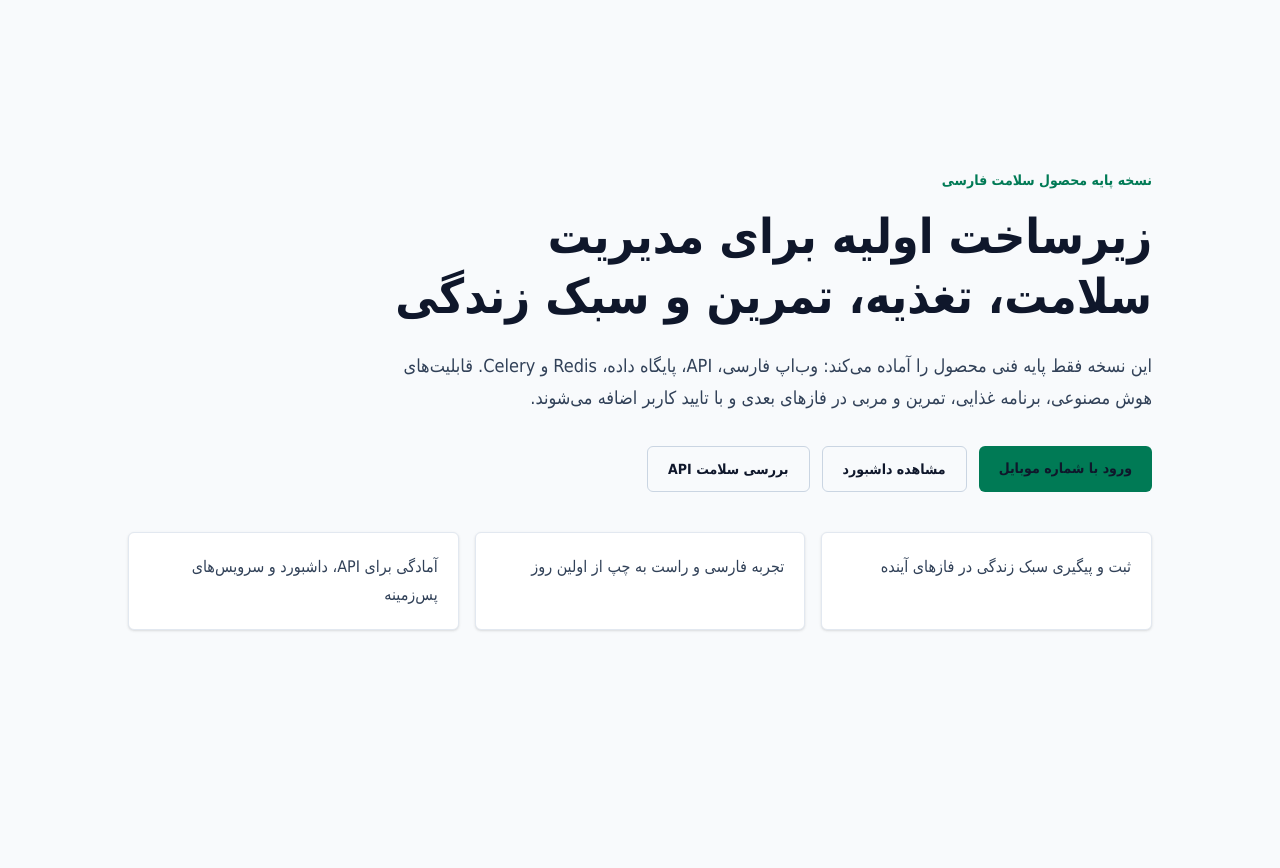
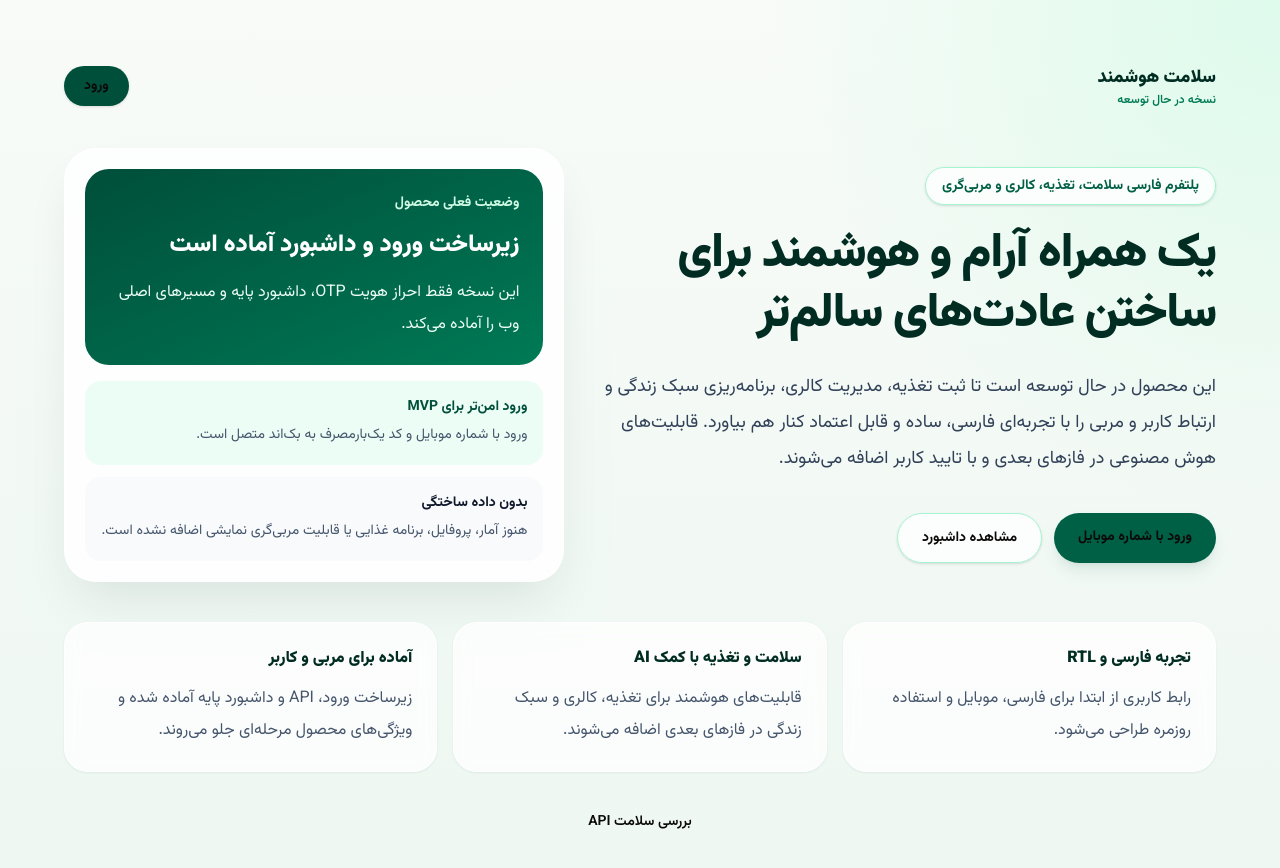
Before and after one commit to Ftm-Sayadzadeh/health-ai-app, a Next.js app in the folder apps/web/: page / in a window 1280 px wide. Shown: the top 868 px of the page. Before the commit the page ends 800 px from the top, so only its background shows below. Built offline with nearby package versions, Linux system fonts and the light colour scheme.

Commit message:
feat: polish auth ui and Persian typography

```diff
--- a/apps/web/package.json
+++ b/apps/web/package.json
@@ -9,6 +9,7 @@
     "lint": "eslint ."
   },
   "dependencies": {
+    "@fontsource-variable/vazirmatn": "^5.2.8",
     "next": "16.2.9",
     "react": "19.2.7",
     "react-dom": "19.2.7"
--- a/apps/web/src/app/dashboard/page.tsx
+++ b/apps/web/src/app/dashboard/page.tsx
@@ -57,55 +57,69 @@ export default function DashboardPage() {
 
   if (isCheckingAuth) {
     return (
-      <main className="flex min-h-screen items-center justify-center bg-slate-50 px-6 text-slate-900">
-        <p className="rounded-md border border-slate-200 bg-white px-5 py-4 text-sm shadow-sm">
-          در حال بررسی وضعیت ورود...
-        </p>
+      <main className="flex min-h-screen items-center justify-center px-5 text-stone-950">
+        <div className="rounded-3xl border border-white/80 bg-white/85 px-6 py-5 text-center shadow-xl shadow-emerald-950/10 backdrop-blur">
+          <p className="text-sm font-bold text-emerald-800">در حال بررسی وضعیت ورود...</p>
+          <div className="mt-4 h-2 w-48 overflow-hidden rounded-full bg-emerald-100">
+            <div className="h-full w-1/2 rounded-full bg-emerald-700" />
+          </div>
+        </div>
       </main>
     );
   }
 
   return (
-    <main className="min-h-screen bg-slate-50 px-6 py-10 text-slate-900">
-      <section className="mx-auto max-w-5xl">
+    <main className="min-h-screen px-5 py-6 text-stone-950 sm:px-8">
+      <section className="mx-auto max-w-6xl py-8">
         <div className="flex flex-wrap items-center justify-between gap-4">
-          <Link href="/" className="text-sm font-semibold text-emerald-700">
-            بازگشت به صفحه اصلی
+          <div>
+            <p className="text-lg font-black text-emerald-950">داشبورد سلامت هوشمند</p>
+            <p className="text-sm font-semibold text-slate-500">نمایش وضعیت ورود کاربر</p>
+          </div>
+          <div className="flex items-center gap-3">
+            <Link
+              href="/"
+              className="rounded-full border border-emerald-100 bg-white/75 px-4 py-2 text-sm font-bold text-emerald-800 shadow-sm transition hover:border-emerald-200"
+            >
+              صفحه اصلی
             </Link>
             <button
               type="button"
               onClick={handleLogout}
-            className="rounded-md border border-slate-300 px-4 py-2 text-sm font-semibold text-slate-800"
+              className="rounded-full border border-red-100 bg-white/75 px-4 py-2 text-sm font-bold text-red-700 shadow-sm transition hover:border-red-200 hover:bg-red-50"
             >
               خروج
             </button>
           </div>
+        </div>
 
-        <div className="mt-10 rounded-md border border-slate-200 bg-white p-8 shadow-sm">
-          <p className="text-sm font-semibold text-slate-500">داشبورد</p>
-          <h1 className="mt-3 text-3xl font-bold">داشبورد کاربر</h1>
-          <p className="mt-5 max-w-3xl leading-8 text-slate-700">
-            ورود شما با موفقیت تایید شده است. این صفحه فقط وضعیت احراز هویت را نشان می‌دهد و
-            هنوز هیچ قابلیت محصولی دیگری پیاده‌سازی نشده است.
+        <div className="mt-10 rounded-[2rem] border border-white/80 bg-white/85 p-6 shadow-2xl shadow-emerald-950/10 backdrop-blur sm:p-8">
+          <p className="text-sm font-bold text-emerald-700">احراز هویت فعال</p>
+          <h1 className="mt-3 text-3xl font-black leading-snug text-emerald-950">
+            ورود شما با موفقیت تایید شده است
+          </h1>
+          <p className="mt-4 max-w-3xl leading-8 text-slate-600">
+            این داشبورد در حال حاضر فقط اطلاعات احراز هویت را نمایش می‌دهد. پروفایل، برنامه
+            غذایی، مربی‌گری و سایر قابلیت‌های محصول هنوز اضافه نشده‌اند.
           </p>
 
           {user ? (
-            <div className="mt-8 grid gap-4 sm:grid-cols-2">
-              <div className="rounded-md bg-slate-50 p-5">
-                <p className="text-sm font-semibold text-slate-500">شماره موبایل</p>
-                <p className="mt-2 text-lg font-bold" dir="ltr">
+            <div className="mt-8 grid gap-4 md:grid-cols-2">
+              <div className="rounded-3xl border border-emerald-100 bg-emerald-50/80 p-5">
+                <p className="text-sm font-bold text-emerald-800">شماره موبایل</p>
+                <p className="mt-3 text-2xl font-black text-emerald-950" dir="ltr">
                   {user.phone_number}
                 </p>
               </div>
-              <div className="rounded-md bg-slate-50 p-5">
-                <p className="text-sm font-semibold text-slate-500">نقش کاربر</p>
-                <p className="mt-2 text-lg font-bold">{roleLabels[user.role]}</p>
+              <div className="rounded-3xl border border-slate-100 bg-slate-50/90 p-5">
+                <p className="text-sm font-bold text-slate-500">نقش کاربر</p>
+                <p className="mt-3 text-2xl font-black text-slate-950">{roleLabels[user.role]}</p>
               </div>
             </div>
           ) : null}
 
           {error ? (
-            <div className="mt-6 rounded-md border border-red-200 bg-red-50 p-4 text-sm text-red-700">
+            <div className="mt-6 rounded-2xl border border-red-200 bg-red-50 p-4 text-sm text-red-700">
               {error}
             </div>
           ) : null}
--- a/apps/web/src/app/globals.css
+++ b/apps/web/src/app/globals.css
@@ -2,8 +2,8 @@
 
 :root {
   color-scheme: light;
-  background: #f8fafc;
-  color: #172033;
+  background: #f4f8f5;
+  color: #13231c;
 }
 
 * {
@@ -12,17 +12,31 @@
 
 html {
   direction: rtl;
+  scroll-behavior: smooth;
 }
 
 body {
   margin: 0;
   min-height: 100vh;
-  background: #f8fafc;
-  color: #172033;
-  font-family: Tahoma, Arial, sans-serif;
+  background:
+    radial-gradient(circle at top right, rgba(209, 250, 229, 0.68), transparent 32rem),
+    linear-gradient(180deg, #f8fbf8 0%, #eef7f1 100%);
+  color: #13231c;
+  font-family: "Vazirmatn Variable", Vazirmatn, Tahoma, Arial, sans-serif;
+  font-feature-settings: "ss01";
 }
 
 a {
   color: inherit;
   text-decoration: none;
 }
+
+button,
+input {
+  font: inherit;
+}
+
+::selection {
+  background: #bbf7d0;
+  color: #123024;
+}
--- a/apps/web/src/app/layout.tsx
+++ b/apps/web/src/app/layout.tsx
@@ -1,9 +1,10 @@
 import type { Metadata } from "next";
+import "@fontsource-variable/vazirmatn";
 import "./globals.css";
 
 export const metadata: Metadata = {
-  title: "Health AI App",
-  description: "زیرساخت اولیه محصول سلامت، تغذیه و سبک زندگی فارسی",
+  title: "Health AI App | سلامت هوشمند فارسی",
+  description: "پلتفرم فارسی سلامت، تغذیه، کالری و مربی‌گری با کمک هوش مصنوعی",
 };
 
 export default function RootLayout({
--- a/apps/web/src/app/login/page.tsx
+++ b/apps/web/src/app/login/page.tsx
@@ -54,29 +54,66 @@ export default function LoginPage() {
   }
 
   return (
-    <main className="min-h-screen bg-slate-50 px-6 py-10 text-slate-900">
-      <section className="mx-auto flex min-h-[calc(100vh-5rem)] max-w-md flex-col justify-center">
-        <Link href="/" className="mb-8 text-sm font-semibold text-emerald-700">
+    <main className="min-h-screen px-5 py-6 text-stone-950 sm:px-8">
+      <section className="mx-auto grid min-h-[calc(100vh-3rem)] max-w-6xl items-center gap-8 py-8 lg:grid-cols-[0.95fr_1.05fr]">
+        <div className="order-2 hidden rounded-[2rem] border border-white/80 bg-white/70 p-6 shadow-xl shadow-emerald-950/10 backdrop-blur lg:block">
+          <div className="rounded-[1.5rem] bg-emerald-900 p-7 text-white">
+            <p className="text-sm font-bold text-emerald-100">ورود ساده و متمرکز</p>
+            <h2 className="mt-4 text-3xl font-black leading-snug">
+              فقط شماره موبایل، کد یک‌بارمصرف و ورود به داشبورد
+            </h2>
+            <p className="mt-5 leading-8 text-emerald-50">
+              این صفحه فقط برای احراز هویت MVP ساخته شده است و هنوز هیچ پروفایل یا جریان
+              محصولی دیگری اضافه نمی‌کند.
+            </p>
+          </div>
+          <div className="mt-4 rounded-3xl bg-emerald-50 p-5">
+            <p className="font-black text-emerald-950">راهنمای تست محلی</p>
+            <p className="mt-2 text-sm leading-7 text-slate-600">
+              اگر بک‌اند در حالت توسعه مقدار OTP را برگرداند، همان کد در باکس کوچک توسعه
+              نمایش داده می‌شود.
+            </p>
+          </div>
+        </div>
+
+        <div className="order-1 mx-auto w-full max-w-md">
+          <Link
+            href="/"
+            className="mb-6 inline-flex rounded-full border border-emerald-100 bg-white/70 px-4 py-2 text-sm font-bold text-emerald-800 shadow-sm transition hover:border-emerald-200"
+          >
             بازگشت به صفحه اصلی
           </Link>
 
-        <div className="rounded-md border border-slate-200 bg-white p-6 shadow-sm">
-          <p className="text-sm font-semibold text-emerald-700">ورود با شماره موبایل</p>
-          <h1 className="mt-3 text-3xl font-bold">ورود به داشبورد</h1>
-          <p className="mt-4 leading-7 text-slate-600">
-            شماره موبایل ایرانی خود را وارد کنید تا کد یک‌بارمصرف برای ورود دریافت کنید.
+          <div className="rounded-[2rem] border border-white/80 bg-white/85 p-6 shadow-2xl shadow-emerald-950/10 backdrop-blur sm:p-8">
+            <div className="mb-8 flex items-center gap-3">
+              <span
+                className={`h-2.5 flex-1 rounded-full ${step === "phone" ? "bg-emerald-700" : "bg-emerald-200"}`}
+              />
+              <span
+                className={`h-2.5 flex-1 rounded-full ${step === "otp" ? "bg-emerald-700" : "bg-emerald-200"}`}
+              />
+            </div>
+
+            <p className="text-sm font-bold text-emerald-700">ورود با شماره موبایل</p>
+            <h1 className="mt-3 text-3xl font-black text-emerald-950">
+              {step === "phone" ? "شماره موبایل خود را وارد کنید" : "کد ورود را وارد کنید"}
+            </h1>
+            <p className="mt-4 leading-8 text-slate-600">
+              {step === "phone"
+                ? "برای ورود به داشبورد، شماره موبایل ایرانی خود را وارد کنید."
+                : "کد یک‌بارمصرف ارسال‌شده را وارد کنید تا ورود شما تایید شود."}
             </p>
 
             {step === "phone" ? (
               <form className="mt-8 space-y-5" onSubmit={handleRequestOtp}>
                 <label className="block">
-                <span className="text-sm font-semibold text-slate-700">شماره موبایل</span>
+                  <span className="text-sm font-bold text-slate-700">شماره موبایل</span>
                   <input
                     value={phoneNumber}
                     onChange={(event) => setPhoneNumber(event.target.value)}
                     inputMode="tel"
                     placeholder="09123456789"
-                  className="mt-2 w-full rounded-md border border-slate-300 px-4 py-3 text-left text-base outline-none transition focus:border-emerald-700"
+                    className="mt-2 w-full rounded-2xl border border-slate-200 bg-slate-50 px-4 py-3.5 text-left text-base text-slate-950 outline-none transition placeholder:text-slate-400 focus:border-emerald-600 focus:bg-white focus:ring-4 focus:ring-emerald-100"
                     dir="ltr"
                     required
                   />
@@ -85,30 +122,30 @@ export default function LoginPage() {
                 <button
                   type="submit"
                   disabled={isRequestingOtp}
-                className="w-full rounded-md bg-emerald-700 px-5 py-3 text-sm font-semibold text-white disabled:cursor-not-allowed disabled:bg-slate-400"
+                  className="w-full rounded-2xl bg-emerald-800 px-5 py-3.5 text-sm font-black text-white shadow-lg shadow-emerald-900/10 transition hover:bg-emerald-700 disabled:cursor-not-allowed disabled:bg-slate-400 disabled:shadow-none"
                 >
-                {isRequestingOtp ? "در حال ارسال..." : "دریافت کد"}
+                  {isRequestingOtp ? "در حال ارسال کد..." : "دریافت کد"}
                 </button>
               </form>
             ) : (
               <form className="mt-8 space-y-5" onSubmit={handleVerifyOtp}>
-              <div className="rounded-md bg-slate-50 p-4 text-sm leading-7 text-slate-700">
+                <div className="rounded-2xl border border-emerald-100 bg-emerald-50 p-4 text-sm leading-7 text-emerald-950">
                   کد ورود برای شماره <span dir="ltr">{phoneNumber}</span> ارسال شد.
                   {expiresInSeconds ? ` اعتبار کد ${expiresInSeconds / 60} دقیقه است.` : null}
                 </div>
 
                 {debugOtp ? (
-                <div className="rounded-md border border-amber-200 bg-amber-50 p-4 text-sm text-amber-900">
-                  <p className="font-semibold">کد توسعه محلی</p>
-                  <p className="mt-2">
+                  <div className="rounded-2xl border border-amber-200 bg-amber-50 p-4 text-sm leading-7 text-amber-950">
+                    <p className="font-black">کد توسعه محلی</p>
+                    <p className="mt-1">
                       این کد فقط وقتی نمایش داده می‌شود که API مقدار <span dir="ltr">otp</span>{" "}
-                    را برگرداند: <span className="font-bold" dir="ltr">{debugOtp}</span>
+                      را برگرداند: <span className="font-black" dir="ltr">{debugOtp}</span>
                     </p>
                   </div>
                 ) : null}
 
                 <label className="block">
-                <span className="text-sm font-semibold text-slate-700">کد یک‌بارمصرف</span>
+                  <span className="text-sm font-bold text-slate-700">کد یک‌بارمصرف</span>
                   <input
                     value={otp}
                     onChange={(event) => setOtp(event.target.value)}
@@ -116,7 +153,7 @@ export default function LoginPage() {
                     pattern="[0-9]{6}"
                     maxLength={6}
                     placeholder="123456"
-                  className="mt-2 w-full rounded-md border border-slate-300 px-4 py-3 text-center text-lg tracking-[0.35em] outline-none transition focus:border-emerald-700"
+                    className="mt-2 w-full rounded-2xl border border-slate-200 bg-slate-50 px-4 py-3.5 text-center text-xl font-black tracking-[0.35em] text-slate-950 outline-none transition placeholder:text-slate-400 focus:border-emerald-600 focus:bg-white focus:ring-4 focus:ring-emerald-100"
                     dir="ltr"
                     required
                   />
@@ -125,7 +162,7 @@ export default function LoginPage() {
                 <button
                   type="submit"
                   disabled={isVerifyingOtp}
-                className="w-full rounded-md bg-emerald-700 px-5 py-3 text-sm font-semibold text-white disabled:cursor-not-allowed disabled:bg-slate-400"
+                  className="w-full rounded-2xl bg-emerald-800 px-5 py-3.5 text-sm font-black text-white shadow-lg shadow-emerald-900/10 transition hover:bg-emerald-700 disabled:cursor-not-allowed disabled:bg-slate-400 disabled:shadow-none"
                 >
                   {isVerifyingOtp ? "در حال ورود..." : "ورود"}
                 </button>
@@ -138,7 +175,7 @@ export default function LoginPage() {
                     setError(null);
                     setDebugOtp(null);
                   }}
-                className="w-full rounded-md border border-slate-300 px-5 py-3 text-sm font-semibold text-slate-800"
+                  className="w-full rounded-2xl border border-slate-200 bg-white px-5 py-3.5 text-sm font-bold text-slate-800 transition hover:border-emerald-200 hover:text-emerald-800"
                 >
                   تغییر شماره موبایل
                 </button>
@@ -146,10 +183,11 @@ export default function LoginPage() {
             )}
 
             {error ? (
-            <div className="mt-5 rounded-md border border-red-200 bg-red-50 p-4 text-sm leading-7 text-red-700">
+              <div className="mt-5 rounded-2xl border border-red-200 bg-red-50 p-4 text-sm leading-7 text-red-700">
                 {error}
               </div>
             ) : null}
+          </div>
         </div>
       </section>
     </main>
--- a/apps/web/src/app/page.tsx
+++ b/apps/web/src/app/page.tsx
@@ -1,55 +1,110 @@
 import Link from "next/link";
 
 const foundationItems = [
-  "ثبت و پیگیری سبک زندگی در فازهای آینده",
-  "تجربه فارسی و راست به چپ از اولین روز",
-  "آمادگی برای API، داشبورد و سرویس‌های پس‌زمینه",
+  {
+    title: "تجربه فارسی و RTL",
+    body: "رابط کاربری از ابتدا برای فارسی، موبایل و استفاده روزمره طراحی می‌شود.",
+  },
+  {
+    title: "سلامت و تغذیه با کمک AI",
+    body: "قابلیت‌های هوشمند برای تغذیه، کالری و سبک زندگی در فازهای بعدی اضافه می‌شوند.",
+  },
+  {
+    title: "آماده برای مربی و کاربر",
+    body: "زیرساخت ورود، API و داشبورد پایه آماده شده و ویژگی‌های محصول مرحله‌ای جلو می‌روند.",
+  },
 ];
 
 export default function Home() {
   return (
-    <main className="min-h-screen bg-slate-50 px-6 py-10 text-slate-900">
-      <section className="mx-auto flex min-h-[calc(100vh-5rem)] max-w-5xl flex-col justify-center gap-10">
-        <div className="max-w-3xl">
-          <p className="mb-4 text-sm font-semibold text-emerald-700">
-            نسخه پایه محصول سلامت فارسی
-          </p>
-          <h1 className="text-4xl font-bold leading-tight sm:text-5xl">
-            زیرساخت اولیه برای مدیریت سلامت، تغذیه، تمرین و سبک زندگی
-          </h1>
-          <p className="mt-6 text-lg leading-8 text-slate-700">
-            این نسخه فقط پایه فنی محصول را آماده می‌کند: وب‌اپ فارسی، API، پایگاه داده،
-            Redis و Celery. قابلیت‌های هوش مصنوعی، برنامه غذایی، تمرین و مربی در فازهای بعدی
-            و با تایید کاربر اضافه می‌شوند.
-          </p>
-          <div className="mt-8 flex flex-wrap gap-3">
+    <main className="min-h-screen px-5 py-6 text-stone-950 sm:px-8">
+      <section className="mx-auto flex min-h-[calc(100vh-3rem)] max-w-6xl flex-col justify-center gap-10 py-10">
+        <nav className="flex items-center justify-between gap-4">
+          <div>
+            <p className="text-lg font-black text-emerald-950">سلامت هوشمند</p>
+            <p className="text-xs font-semibold text-emerald-700">نسخه در حال توسعه</p>
+          </div>
           <Link
             href="/login"
-              className="rounded-md bg-emerald-700 px-5 py-3 text-sm font-semibold text-white"
+            className="rounded-full bg-emerald-900 px-5 py-2.5 text-sm font-bold text-white shadow-sm transition hover:bg-emerald-800"
+          >
+            ورود
+          </Link>
+        </nav>
+
+        <div className="grid items-center gap-10 lg:grid-cols-[1.1fr_0.9fr]">
+          <div>
+            <p className="mb-5 inline-flex rounded-full border border-emerald-200 bg-white/80 px-4 py-2 text-sm font-bold text-emerald-800 shadow-sm">
+              پلتفرم فارسی سلامت، تغذیه، کالری و مربی‌گری
+            </p>
+            <h1 className="max-w-4xl text-4xl font-black leading-[1.25] tracking-tight text-emerald-950 sm:text-5xl">
+              یک همراه آرام و هوشمند برای ساختن عادت‌های سالم‌تر
+            </h1>
+            <p className="mt-6 max-w-3xl text-lg leading-9 text-slate-700">
+              این محصول در حال توسعه است تا ثبت تغذیه، مدیریت کالری، برنامه‌ریزی سبک زندگی و
+              ارتباط کاربر و مربی را با تجربه‌ای فارسی، ساده و قابل اعتماد کنار هم بیاورد.
+              قابلیت‌های هوش مصنوعی در فازهای بعدی و با تایید کاربر اضافه می‌شوند.
+            </p>
+            <div className="mt-9 flex flex-col gap-3 sm:flex-row">
+              <Link
+                href="/login"
+                className="rounded-full bg-emerald-800 px-6 py-3.5 text-center text-sm font-bold text-white shadow-lg shadow-emerald-900/10 transition hover:-translate-y-0.5 hover:bg-emerald-700"
               >
                 ورود با شماره موبایل
               </Link>
               <Link
                 href="/dashboard"
-              className="rounded-md border border-slate-300 px-5 py-3 text-sm font-semibold text-slate-800"
+                className="rounded-full border border-emerald-200 bg-white/80 px-6 py-3.5 text-center text-sm font-bold text-emerald-900 shadow-sm transition hover:-translate-y-0.5 hover:border-emerald-300"
               >
                 مشاهده داشبورد
               </Link>
+            </div>
+          </div>
+
+          <div className="rounded-[2rem] border border-white/80 bg-white/80 p-5 shadow-2xl shadow-emerald-950/10 backdrop-blur">
+            <div className="rounded-[1.5rem] bg-gradient-to-br from-emerald-900 to-emerald-700 p-6 text-white">
+              <p className="text-sm font-bold text-emerald-100">وضعیت فعلی محصول</p>
+              <h2 className="mt-4 text-2xl font-black">زیرساخت ورود و داشبورد آماده است</h2>
+              <p className="mt-4 leading-8 text-emerald-50">
+                این نسخه فقط احراز هویت OTP، داشبورد پایه و مسیرهای اصلی وب را آماده می‌کند.
+              </p>
+            </div>
+            <div className="mt-4 grid gap-3">
+              <div className="rounded-2xl bg-emerald-50 p-4">
+                <p className="text-sm font-bold text-emerald-900">ورود امن‌تر برای MVP</p>
+                <p className="mt-1 text-sm leading-7 text-slate-600">
+                  ورود با شماره موبایل و کد یک‌بارمصرف به بک‌اند متصل است.
+                </p>
+              </div>
+              <div className="rounded-2xl bg-slate-50 p-4">
+                <p className="text-sm font-bold text-slate-900">بدون داده ساختگی</p>
+                <p className="mt-1 text-sm leading-7 text-slate-600">
+                  هنوز آمار، پروفایل، برنامه غذایی یا قابلیت مربی‌گری نمایشی اضافه نشده است.
+                </p>
+              </div>
+            </div>
+          </div>
+        </div>
+
+        <div className="grid gap-4 md:grid-cols-3">
+          {foundationItems.map((item) => (
+            <div
+              key={item.title}
+              className="rounded-3xl border border-white/80 bg-white/75 p-6 shadow-sm shadow-emerald-950/5 backdrop-blur"
+            >
+              <p className="text-base font-black text-emerald-950">{item.title}</p>
+              <p className="mt-3 leading-8 text-slate-600">{item.body}</p>
+            </div>
+          ))}
+        </div>
+
+        <div className="flex justify-center">
           <a
             href="http://localhost:8000/api/health/"
-              className="rounded-md border border-slate-300 px-5 py-3 text-sm font-semibold text-slate-800"
+            className="text-sm font-semibold text-slate-500 transition hover:text-emerald-800"
           >
             بررسی سلامت API
           </a>
-          </div>
-        </div>
-
-        <div className="grid gap-4 sm:grid-cols-3">
-          {foundationItems.map((item) => (
-            <div key={item} className="rounded-md border border-slate-200 bg-white p-5 shadow-sm">
-              <p className="leading-7 text-slate-700">{item}</p>
-            </div>
-          ))}
         </div>
       </section>
     </main>
```
Lines whose indentation alone changed are shown as unchanged.
